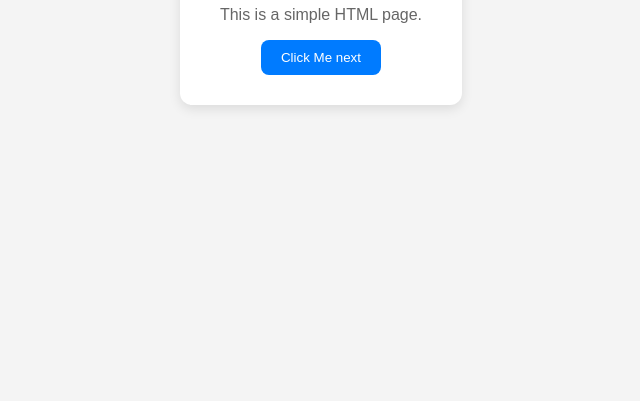
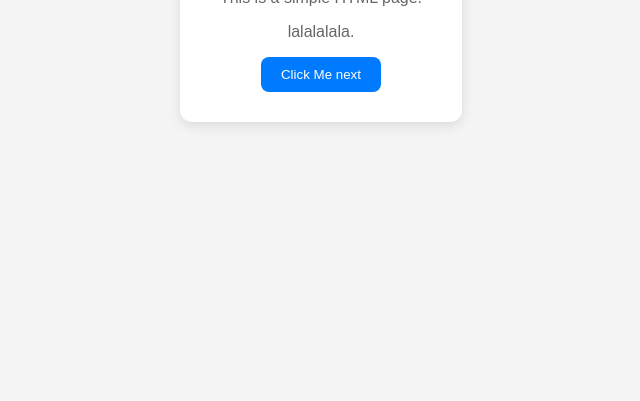
Before and after one commit to joshi952/pro2, a plain HTML site: page index.html in a window 1280 px wide. Shown: the part 399-800 px from the top of the page, without its empty margins (319-959 px from the left). Drawn offline with Linux system fonts and the light colour scheme.

Commit message:
6th commit

```diff
--- a/index.html
+++ b/index.html
@@ -46,6 +46,7 @@
   <div class="card">
     <h1>Hello, World!</h1>
     <p>This is a simple HTML page.</p>
+    <p>lalalalala.</p>
     <button>Click Me next</button>
   </div>
 </body>
```
